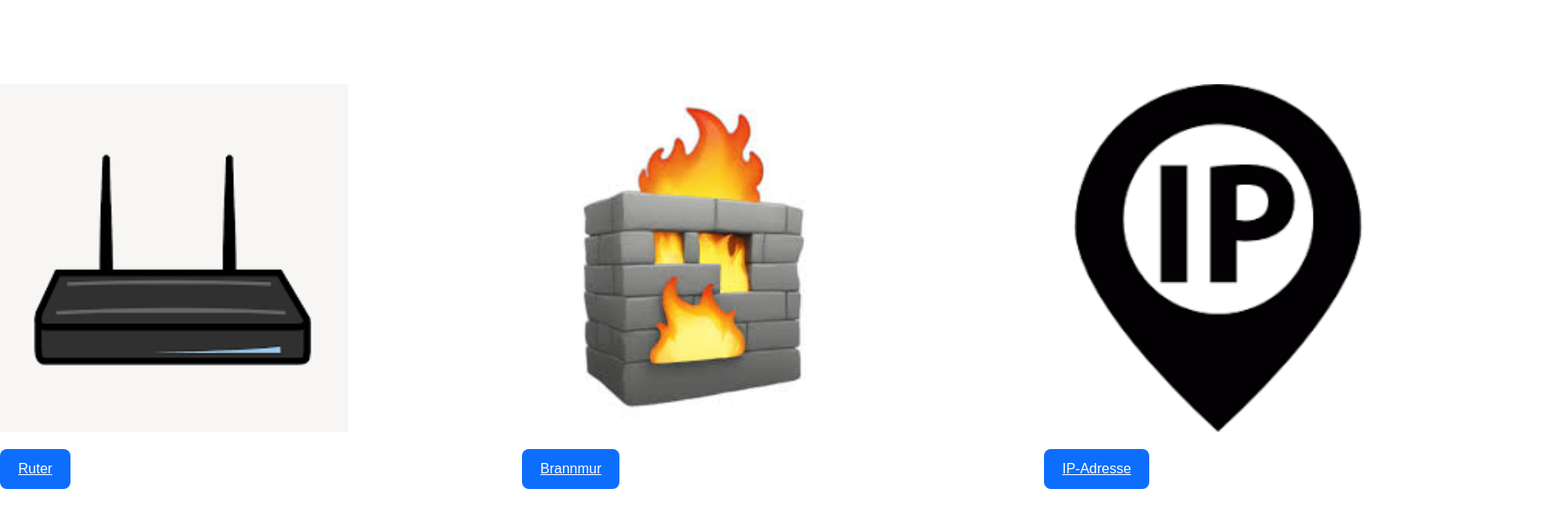
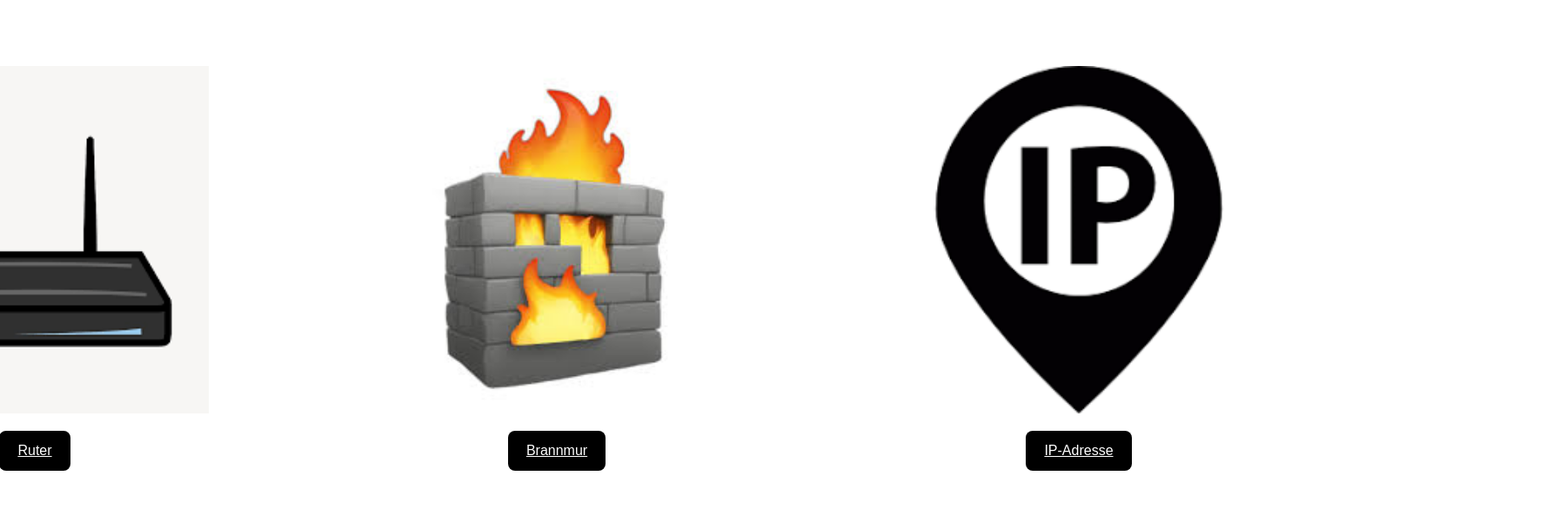
Before and after one commit to 2INF-informasjonsteknologi/Nettverk-3, a website: page index.html in a window 1280 px wide. Shown: the part 123-724 px from the top of the page at 87% size, 1800 px wide, since content can reach past the window. Drawn offline with Linux system fonts and the light colour scheme.

Commit message:
homepagefix

```diff
--- a/index.html
+++ b/index.html
@@ -20,21 +20,27 @@
     <div class="section-home">
       <div class="page-icons">
         <img src="/router.png" alt="ruter bilde" class="ruter-image" width="400px"/>
+        <div class="text">
           <p>
             <a href="ruter.html" class="button">Ruter</a>
           </p>
+        </div>
       </div>
       <div class="page-icons">
         <img src="/firewall.jpg" alt="brannmur bilde" class="ruter-image"  width="400px"/>
+        <div class="text">
           <p>
             <a href="/firewall.html" class="button">Brannmur</a>
           </p>
+        </div>
       </div>
       <div class="page-icons">
         <img src="/ip.png" alt="ip bilde" class="ruter-image" width="400px"/>
+        <div class="text">
           <p>
             <a href="/ip-adresse.html" class="button">IP-Adresse</a>
           </p>
+        </div>
       </div>
     </div>
   </body>
--- a/styles.css
+++ b/styles.css
@@ -1,7 +1,6 @@
 body {
     font-family: Arial, sans-serif;
     margin: 0;
-    padding: 0;
     flex-direction: column;
     align-items: center;
 }
@@ -39,10 +38,12 @@ p{
     padding-left: 400px;
 }
 .section-home{
+    margin: 0;
+    height: 80vh;
+    text-align: center;
     display: flex;
+    justify-content: center;
     align-items: center;
-    justify-content: space-evenly;
-    padding-top: 100px;
 }
 .button{
     padding-block: 10px;
@@ -50,8 +51,8 @@ p{
     cursor: pointer;
     outline: 0;
     color: #fff;
-    background-color: #0d6efd;
-    border-color: #0d6efd;
+    background-color: #000000;
+    border-color: #ffffff;
     display: inline-block;
     font-weight: 400;
     line-height: 1.5;
```
Also changed, not shown: shubham-dhage-R2HtYWs5-QA-unsplash.jpg (added).
